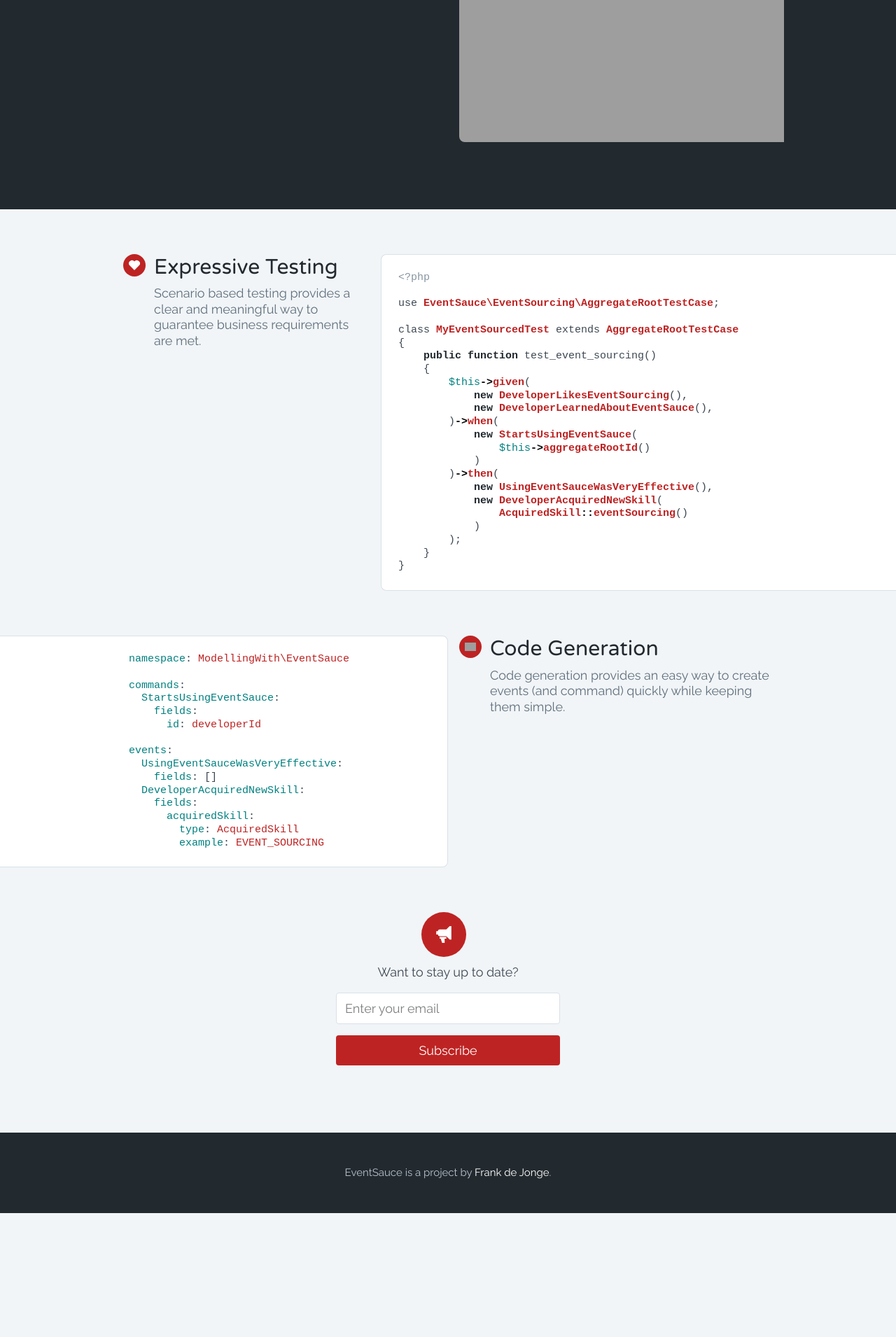
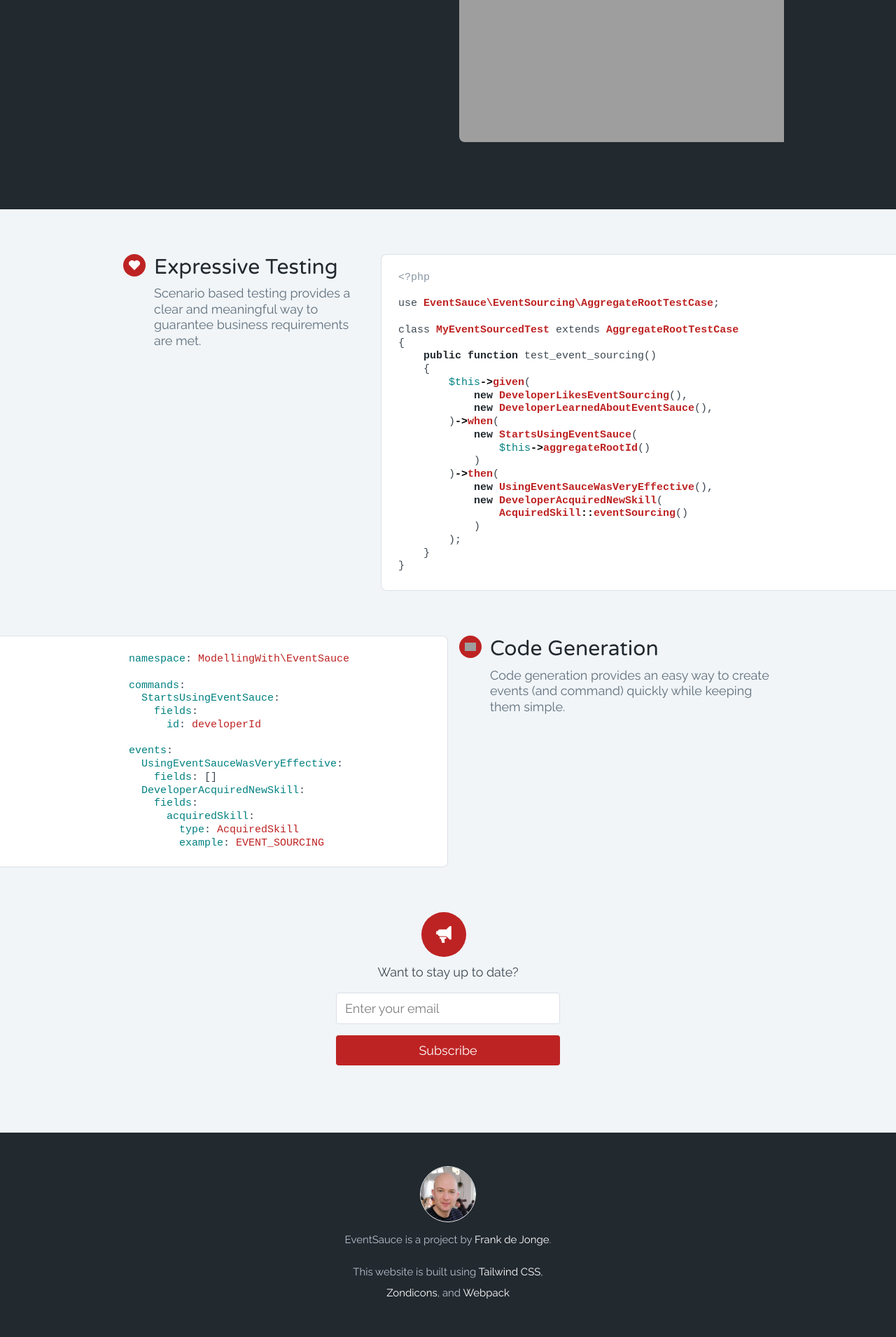
Before and after one commit to EventSaucePHP/EventSauce, a Jekyll site: the page built from docs/leader.md, in a window 1280 px wide. Shown: the part 811-2721 px from the top of the page at 70% size. Built offline with Jekyll 4.4.1, drawn with Linux system fonts in a browser that asks for light colours; before the commit the page ends 2544 px from its top, so only the background shows below that.

Commit message:
Footer styles

```diff
--- a/docs/_layouts/leader.html
+++ b/docs/_layouts/leader.html
@@ -160,9 +160,16 @@ events:
     </form>
 </section>
 <section class="bg-black pt-10 pb-10">
-    <div class="max-w-xs mx-auto">
-        <p class="text-grey text-center text-md">
-            EventSauce is a project by <a class="text-white" href="https://frankdejonge.nl">Frank de Jonge</a>.
+    <div class="max-w-xs mx-auto text-center text-md leading-loose">
+        <img src="/static/frankdejonge.jpg" alt="Frank de Jonge" class="rounded-full h-20 w-20 border border-white border-2"/>
+        <p class="text-grey mb-4">
+            EventSauce is a project by <a class="text-white" target="_blank" href="https://frankdejonge.nl">Frank de Jonge</a>.
+        </p>
+        <p class="text-grey">
+            This website is built using
+            <a href="https://tailwindcss.com/" target="_blank" class="text-white">Tailwind CSS</a>,
+            <a href="https://www.zondicons.com/" target="_blank" class="text-white">Zondicons</a>,
+            and <a href="https://webpack.js.org/" target="_blank" class="text-white">Webpack</a>
         </p>
     </div>
 </section>
```
Also changed, not shown: docs/dist/styles.css, docs/static/frankdejonge.jpg (added), docs/tailwind.js.
